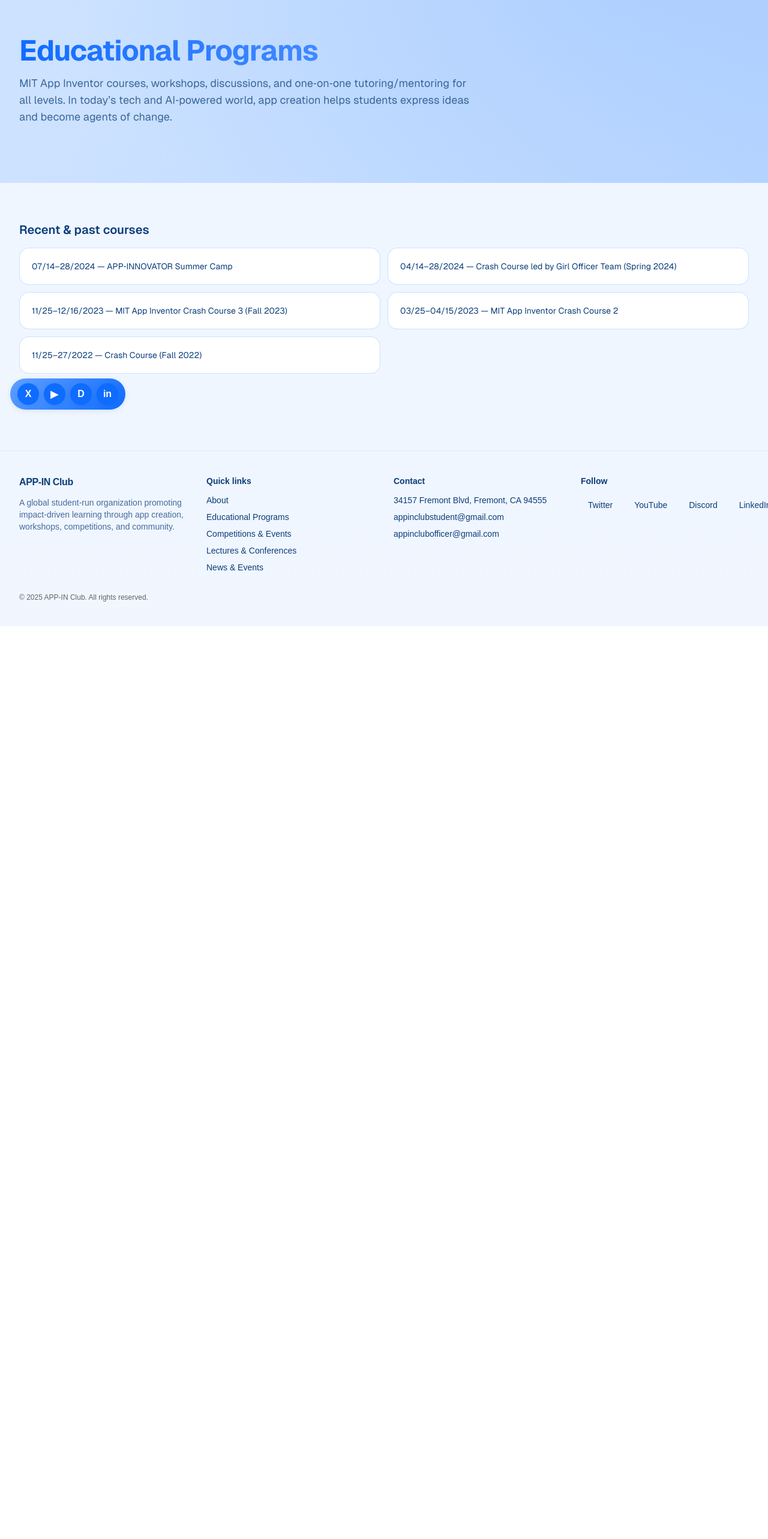
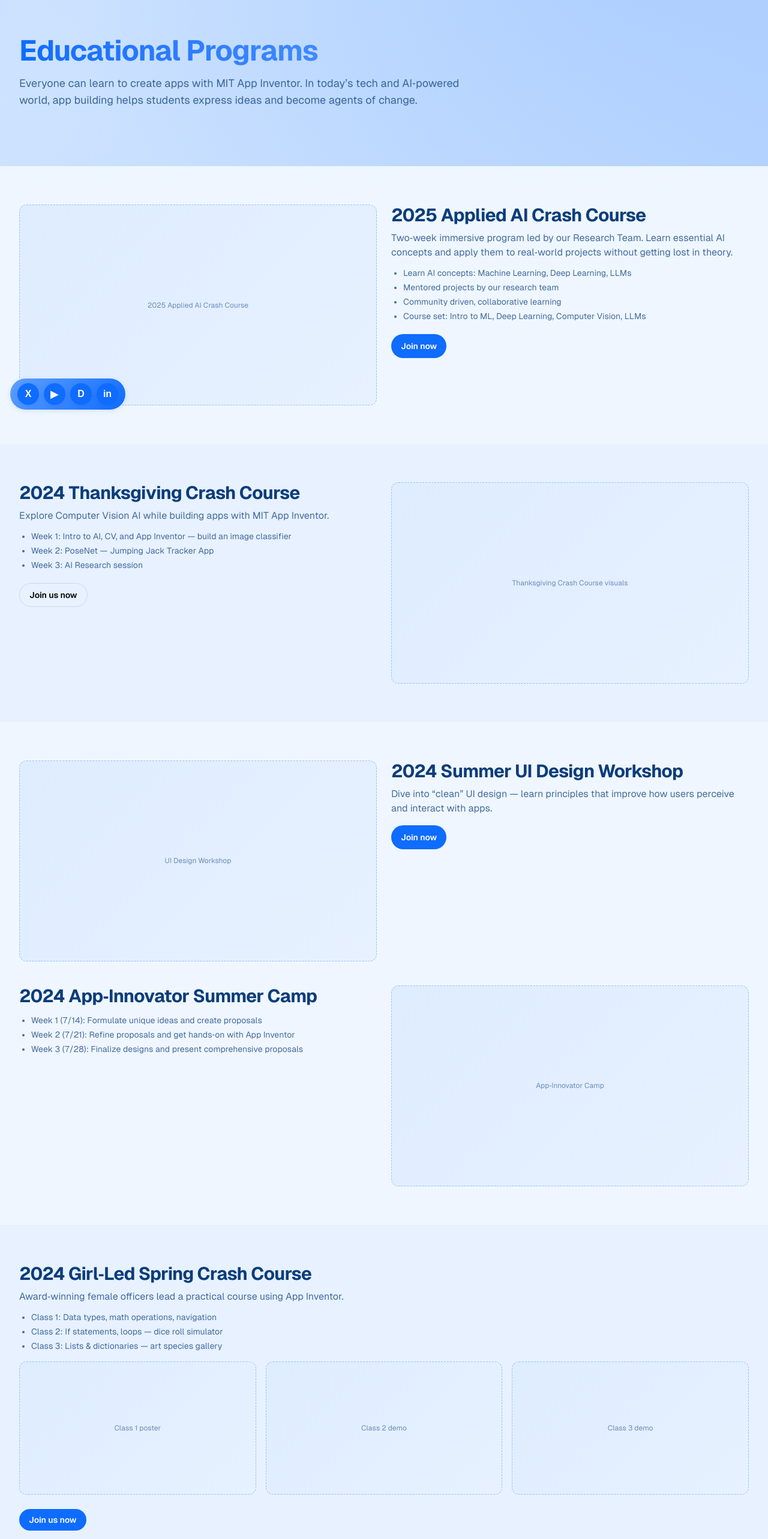
Before and after one commit to JONGYYY/App-In-Club, a Next.js app: page /programs/educational-programs in a window 1280 px wide. Shown: the part 100-2666 px from the top of the page at 60% size. Before the commit the page ends 1144 px from the top, so only its background shows below. Built offline with nearby package versions, Linux system fonts and the light colour scheme.

Commit message:
feat(programs-subpages): enrich Educational, Competitions, and Lectures pages with creative sections, placeholders, bullet lists, and join/cta actions; content aligned with external pages

```diff
--- a/src/app/programs/competitions-and-events/page.tsx
+++ b/src/app/programs/competitions-and-events/page.tsx
@@ -26,6 +26,51 @@
 					</ul>
 				</div>
 			</section>
+
+			<section className="section section-muted">
+				<div className="container">
+					<div className="grid gap-6 lg:grid-cols-2 items-start">
+						<div className="reveal-up" style={{ animationDelay: "220ms" }}>
+							<h2 className="text-2xl sm:text-3xl font-bold tracking-tight">MIT Hack the Climate</h2>
+							<p className="mt-2 text-muted">APP‑IN Club teams received top awards at the MIT AI&EDU Summit event.</p>
+						</div>
+						{/* simple placeholder box to drop imagery later */}
+						<div className="card shadow-elevation1 hover-raise reveal-up" style={{ animationDelay: "120ms" }}>
+							<div className="card-body text-sm">Image placeholder</div>
+						</div>
+					</div>
+				</div>
+			</section>
+
+			<section className="section">
+				<div className="container">
+					<div className="grid gap-6 lg:grid-cols-2 items-start">
+						<div className="card shadow-elevation1 hover-raise reveal-up" style={{ animationDelay: "120ms" }}>
+							<div className="card-body text-sm">Global AI / WAICY image placeholder</div>
+						</div>
+						<div className="reveal-up" style={{ animationDelay: "220ms" }}>
+							<h2 className="text-2xl sm:text-3xl font-bold tracking-tight">Global AI Hackathon & WAICY</h2>
+							<p className="mt-2 text-muted">Youth team award, honorable mentions, and multi‑category awards at WAICY.</p>
+						</div>
+					</div>
+				</div>
+			</section>
+
+			<section className="section section-muted">
+				<div className="container">
+					<div className="grid gap-6 lg:grid-cols-2 items-start">
+						<div className="reveal-up" style={{ animationDelay: "220ms" }}>
+							<h2 className="text-2xl sm:text-3xl font-bold tracking-tight">Congressional App Challenge</h2>
+							<p className="mt-2 text-muted">Members invited to Washington DC #HouseOfCode to celebrate winners and finalists.</p>
+							<h3 className="mt-6 font-semibold">MIT App Inventor Summer Appathon</h3>
+							<p className="text-sm text-muted mt-1">Global community event — many APP‑IN members participate annually.</p>
+						</div>
+						<div className="card shadow-elevation1 hover-raise reveal-up" style={{ animationDelay: "120ms" }}>
+							<div className="card-body text-sm">App Challenge / Appathon placeholder</div>
+						</div>
+					</div>
+				</div>
+			</section>
 		</div>
 	);
 }
--- a/src/app/programs/educational-programs/page.tsx
+++ b/src/app/programs/educational-programs/page.tsx
@@ -1,3 +1,7 @@
+import { Placeholder } from "@/components/Placeholder";
+import { LinkButton } from "@/components/Button";
+import Link from "next/link";
+
 export const metadata = {
 	title: "Educational Programs",
 };
@@ -5,27 +9,132 @@
 export default function EducationalProgramsPage() {
 	return (
 		<div className="font-[family-name:var(--font-geist-sans)]">
+			{/* Hero */}
 			<section className="section-wide relative overflow-hidden">
 				<div className="absolute inset-0 animated-gradient" aria-hidden />
 				<div className="container relative">
 					<h1 className="text-4xl sm:text-5xl font-bold tracking-tight gradient-text">Educational Programs</h1>
 					<p className="mt-4 text-lg text-muted max-w-3xl">
-						MIT App Inventor courses, workshops, discussions, and one‑on‑one tutoring/mentoring for all levels.
-						In today’s tech and AI‑powered world, app creation helps students express ideas and become agents of change.
+						Everyone can learn to create apps with MIT App Inventor. In today’s tech and AI‑powered world,
+						app building helps students express ideas and become agents of change.
 					</p>
 				</div>
 			</section>
 
+			{/* 2025 Applied AI Crash Course */}
 			<section className="section">
 				<div className="container">
-					<h2 className="text-xl font-semibold">Recent & past courses</h2>
-					<ul className="mt-4 grid gap-3 sm:grid-cols-2">
-						<li className="card"><div className="card-body text-sm">07/14–28/2024 — APP‑INNOVATOR Summer Camp</div></li>
-						<li className="card"><div className="card-body text-sm">04/14–28/2024 — Crash Course led by Girl Officer Team (Spring 2024)</div></li>
-						<li className="card"><div className="card-body text-sm">11/25–12/16/2023 — MIT App Inventor Crash Course 3 (Fall 2023)</div></li>
-						<li className="card"><div className="card-body text-sm">03/25–04/15/2023 — MIT App Inventor Crash Course 2</div></li>
-						<li className="card"><div className="card-body text-sm">11/25–27/2022 — Crash Course (Fall 2022)</div></li>
+					<div className="grid gap-6 lg:grid-cols-2 items-start">
+						<Placeholder label="2025 Applied AI Crash Course" className="w-full hover-raise reveal-up" style={{ animationDelay: "120ms" } as any} />
+						<div className="reveal-up" style={{ animationDelay: "220ms" }}>
+							<h2 className="text-2xl sm:text-3xl font-bold tracking-tight">2025 Applied AI Crash Course</h2>
+							<p className="mt-2 text-muted">
+								Two‑week immersive program led by our Research Team. Learn essential AI concepts and apply them to
+								real‑world projects without getting lost in theory.
+							</p>
+							<ul className="mt-3 list-disc pl-5 text-sm text-muted space-y-1">
+								<li>Learn AI concepts: Machine Learning, Deep Learning, LLMs</li>
+								<li>Mentored projects by our research team</li>
+								<li>Community driven, collaborative learning</li>
+								<li>Course set: Intro to ML, Deep Learning, Computer Vision, LLMs</li>
+							</ul>
+							<div className="mt-5"><LinkButton href="/contact" variant="primary">Join now</LinkButton></div>
+						</div>
+					</div>
+				</div>
+			</section>
+
+			{/* 2024 Thanksgiving Crash Course */}
+			<section className="section section-muted">
+				<div className="container">
+					<div className="grid gap-6 lg:grid-cols-2 items-start">
+						<div className="reveal-up" style={{ animationDelay: "220ms" }}>
+							<h2 className="text-2xl sm:text-3xl font-bold tracking-tight">2024 Thanksgiving Crash Course</h2>
+							<p className="mt-2 text-muted">
+								Explore Computer Vision AI while building apps with MIT App Inventor.
+							</p>
+							<ul className="mt-3 list-disc pl-5 text-sm text-muted space-y-1">
+								<li>Week 1: Intro to AI, CV, and App Inventor — build an image classifier</li>
+								<li>Week 2: PoseNet — Jumping Jack Tracker App</li>
+								<li>Week 3: AI Research session</li>
+							</ul>
+							<div className="mt-5"><LinkButton href="/contact" variant="secondary">Join us now</LinkButton></div>
+						</div>
+						<Placeholder label="Thanksgiving Crash Course visuals" className="w-full hover-raise reveal-up" style={{ animationDelay: "120ms" } as any} />
+					</div>
+				</div>
+			</section>
+
+			{/* 2024 Summer + Camps */}
+			<section className="section">
+				<div className="container">
+					<div className="grid gap-6 lg:grid-cols-2 items-start">
+						<Placeholder label="UI Design Workshop" className="w-full hover-raise reveal-up" style={{ animationDelay: "120ms" } as any} />
+						<div className="reveal-up" style={{ animationDelay: "220ms" }}>
+							<h2 className="text-2xl sm:text-3xl font-bold tracking-tight">2024 Summer UI Design Workshop</h2>
+							<p className="mt-2 text-muted">Dive into “clean” UI design — learn principles that improve how users perceive and interact with apps.</p>
+							<div className="mt-4"><LinkButton href="/contact" variant="primary">Join now</LinkButton></div>
+						</div>
+					</div>
+					<div className="mt-10 grid gap-6 lg:grid-cols-2 items-start">
+						<div className="reveal-up" style={{ animationDelay: "220ms" }}>
+							<h2 className="text-2xl sm:text-3xl font-bold tracking-tight">2024 App‑Innovator Summer Camp</h2>
+							<ul className="mt-3 list-disc pl-5 text-sm text-muted space-y-1">
+								<li>Week 1 (7/14): Formulate unique ideas and create proposals</li>
+								<li>Week 2 (7/21): Refine proposals and get hands‑on with App Inventor</li>
+								<li>Week 3 (7/28): Finalize designs and present comprehensive proposals</li>
+							</ul>
+						</div>
+						<Placeholder label="App‑Innovator Camp" className="w-full hover-raise reveal-up" style={{ animationDelay: "120ms" } as any} />
+					</div>
+				</div>
+			</section>
+
+			{/* Girl‑Led Spring Crash Course */}
+			<section className="section section-muted">
+				<div className="container">
+					<h2 className="text-2xl sm:text-3xl font-bold tracking-tight">2024 Girl‑Led Spring Crash Course</h2>
+					<p className="mt-2 text-muted max-w-3xl">Award‑winning female officers lead a practical course using App Inventor.</p>
+					<ul className="mt-3 list-disc pl-5 text-sm text-muted space-y-1">
+						<li>Class 1: Data types, math operations, navigation</li>
+						<li>Class 2: If statements, loops — dice roll simulator</li>
+						<li>Class 3: Lists & dictionaries — art species gallery</li>
 					</ul>
+					<div className="mt-4 grid gap-4 sm:grid-cols-3">
+						<Placeholder label="Class 1 poster" />
+						<Placeholder label="Class 2 demo" />
+						<Placeholder label="Class 3 demo" />
+					</div>
+					<div className="mt-6"><Link href="/contact" className="site-cta">Join us now</Link></div>
+				</div>
+			</section>
+
+			{/* Ongoing offerings */}
+			<section className="section">
+				<div className="container">
+					<div className="grid gap-4 sm:grid-cols-3">
+						<div className="card shadow-elevation1 hover-raise">
+							<div className="card-body">
+								<h3 className="font-semibold">Rolling Crash Course</h3>
+								<ul className="mt-2 list-disc pl-5 text-sm text-muted space-y-1">
+									<li>Grades 4–11, group class, 60‑minute live online sessions</li>
+									<li>Free for club members</li>
+								</ul>
+							</div>
+						</div>
+						<div className="card shadow-elevation1 hover-raise">
+							<div className="card-body">
+								<h3 className="font-semibold">Workshops</h3>
+								<p className="mt-2 text-sm text-muted">Focused App Inventor workshops for members preparing for App of the Month and other challenges.</p>
+							</div>
+						</div>
+						<div className="card shadow-elevation1 hover-raise">
+							<div className="card-body">
+								<h3 className="font-semibold">Tutoring / Mentoring</h3>
+								<p className="mt-2 text-sm text-muted">One‑on‑one volunteer mentoring tailored to individual learning needs.</p>
+							</div>
+						</div>
+					</div>
 				</div>
 			</section>
 		</div>
--- a/src/app/programs/lectures-and-conferences/page.tsx
+++ b/src/app/programs/lectures-and-conferences/page.tsx
@@ -28,6 +28,32 @@
 					</ul>
 				</div>
 			</section>
+			<section className="section section-muted">
+				<div className="container">
+					<div className="grid gap-6 lg:grid-cols-2 items-start">
+						<div className="card shadow-elevation1 hover-raise reveal-up" style={{ animationDelay: "120ms" }}>
+							<div className="card-body text-sm">Summit image placeholder</div>
+						</div>
+						<div className="reveal-up" style={{ animationDelay: "220ms" }}>
+							<h2 className="text-2xl sm:text-3xl font-bold tracking-tight">MIT AI&EDU Summit</h2>
+							<p className="mt-2 text-muted">Highlights and talks — many APP‑IN members participate and present.</p>
+						</div>
+					</div>
+				</div>
+			</section>
+			<section className="section">
+				<div className="container">
+					<div className="grid gap-6 lg:grid-cols-2 items-start">
+						<div className="reveal-up" style={{ animationDelay: "220ms" }}>
+							<h2 className="text-2xl sm:text-3xl font-bold tracking-tight">K12 AI Initiative @ GenAI Summit SF</h2>
+							<p className="mt-2 text-muted">Talks on K‑12 AI education, community workshops, and panels.</p>
+						</div>
+						<div className="card shadow-elevation1 hover-raise reveal-up" style={{ animationDelay: "120ms" }}>
+							<div className="card-body text-sm">GenAI summit visual placeholder</div>
+						</div>
+					</div>
+				</div>
+			</section>
 		</div>
 	);
 }
```
